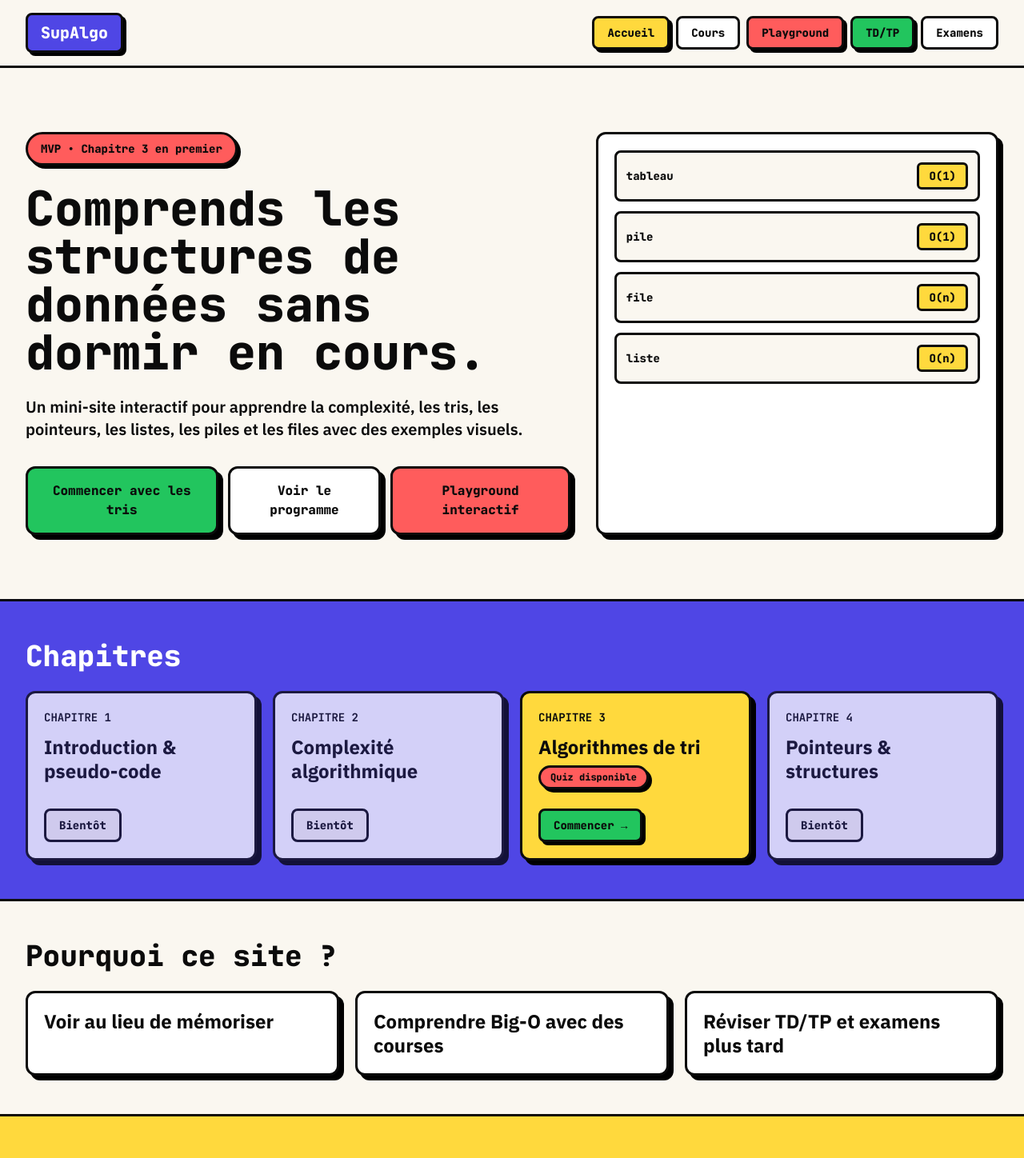
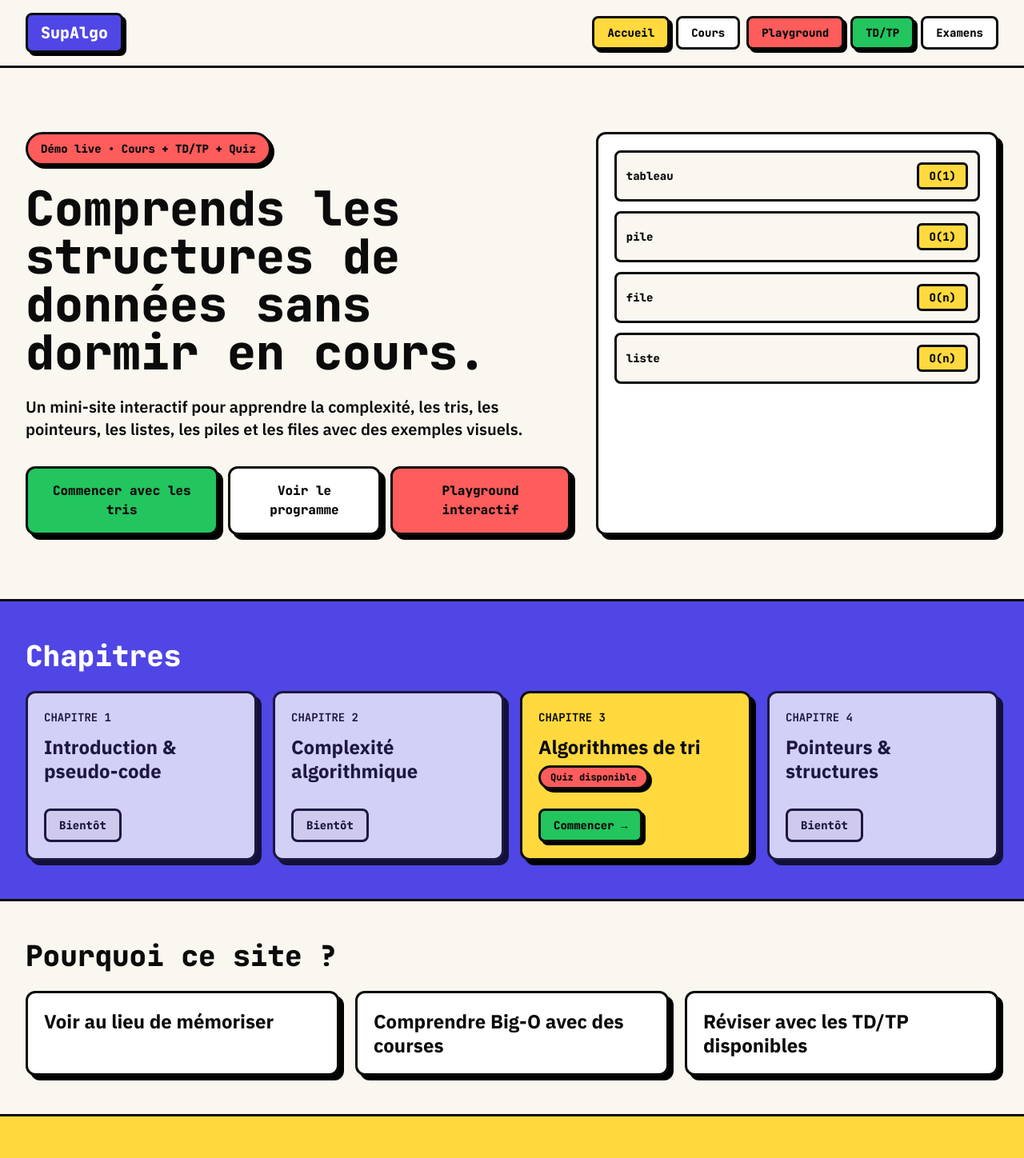
Before and after one commit to Eminou122/SupNum_Data_Structure, a React (Vite) app: page / in a window 1280 px wide. Shown: the top 1448 px of the page at 80% size. Built offline with nearby package versions, Linux system fonts and the light colour scheme.

Commit message:
chore: polish final demo

```diff
--- a/src/App.jsx
+++ b/src/App.jsx
@@ -12,7 +12,7 @@ const CHAPTER_ROUTES = { 'chapitre-3-tris': chapter3 }
 const reasons = [
   'Voir au lieu de mémoriser',
   'Comprendre Big-O avec des courses',
-  'Réviser TD/TP et examens plus tard',
+  'Réviser avec les TD/TP disponibles',
 ]
 const roadmap = [
   ['Phase 1', 'Cours interactifs', 'En cours'],
@@ -31,7 +31,7 @@ export default function App() {
   useEffect(() => {
     const onHash = () => {
       if (window.location.hash.startsWith('#/')) setSlug(getSlugFromHash())
-      if (!window.location.hash || window.location.hash === '#accueil') setSlug(null)
+      else if (!window.location.hash || window.location.hash === '#accueil') setSlug(null)
     }
     window.addEventListener('hashchange', onHash)
     return () => window.removeEventListener('hashchange', onHash)
@@ -92,7 +92,7 @@ export default function App() {
         <section className="mx-auto grid max-w-7xl gap-8 px-4 py-12 sm:px-6 sm:py-16 lg:grid-cols-[1.15fr_0.85fr] lg:px-8 lg:py-20">
           <div>
             <span className="inline-flex rounded-full border-[3px] border-ink bg-coral px-4 py-2 font-mono text-sm font-black shadow-hardSm">
-              MVP • Chapitre 3 en premier
+              Démo live • Cours + TD/TP + Quiz
             </span>
             <h1 className="mt-6 max-w-4xl font-mono text-4xl font-black leading-tight sm:text-5xl lg:text-6xl">
               Comprends les structures de données sans dormir en cours.
--- a/src/components/ExamensPage.jsx
+++ b/src/components/ExamensPage.jsx
@@ -84,11 +84,11 @@ export default function ExamensPage() {
               <article
                 key={title}
                 aria-label={`${title} — bientôt disponible`}
-                className="rounded-xl border-[3px] border-ink bg-white p-5 opacity-60 shadow-hard"
+                className="rounded-xl border-[3px] border-ink bg-white p-5 shadow-hard"
               >
                 <div className="flex items-start justify-between gap-3">
                   <h3 className="font-mono text-lg font-black leading-tight">{title}</h3>
-                  <span className="shrink-0 rounded-md border-[3px] border-ink bg-paper px-2 py-0.5 font-mono text-xs font-black text-ink/50">
+                  <span className="shrink-0 rounded-md border-[3px] border-ink bg-paper px-2 py-0.5 font-mono text-xs font-black text-ink">
                     Bientôt
                   </span>
                 </div>
--- a/src/components/TdTpPage.jsx
+++ b/src/components/TdTpPage.jsx
@@ -75,14 +75,14 @@ function TdTpCard({ item, expanded, onToggle }) {
 
         <div className="mt-3 flex flex-wrap gap-2 font-mono text-xs">
           <span className="rounded border-2 border-ink/30 px-2 py-0.5 text-ink/50">
-            📄 {item.sourceFile}
+            Source : {item.sourceFile}
           </span>
           {item.attachments.map((a) => (
             <span
               key={a.filename}
               className="rounded border-2 border-ink bg-paper px-2 py-0.5 font-bold"
             >
-              {'{ }'} {a.language}
+              Squelette {a.language}
             </span>
           ))}
         </div>
```
Also changed, not shown: 1 other file (tests, documents, lock files or other folders).
